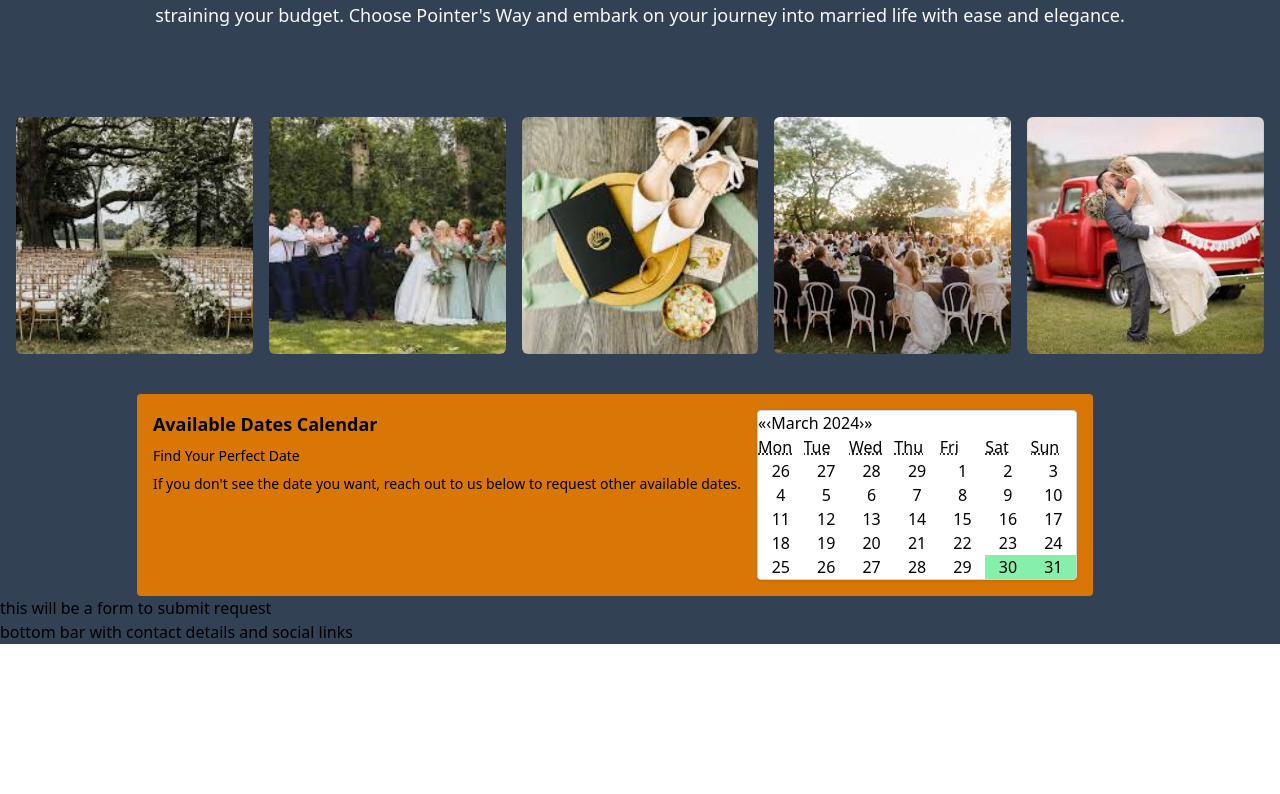
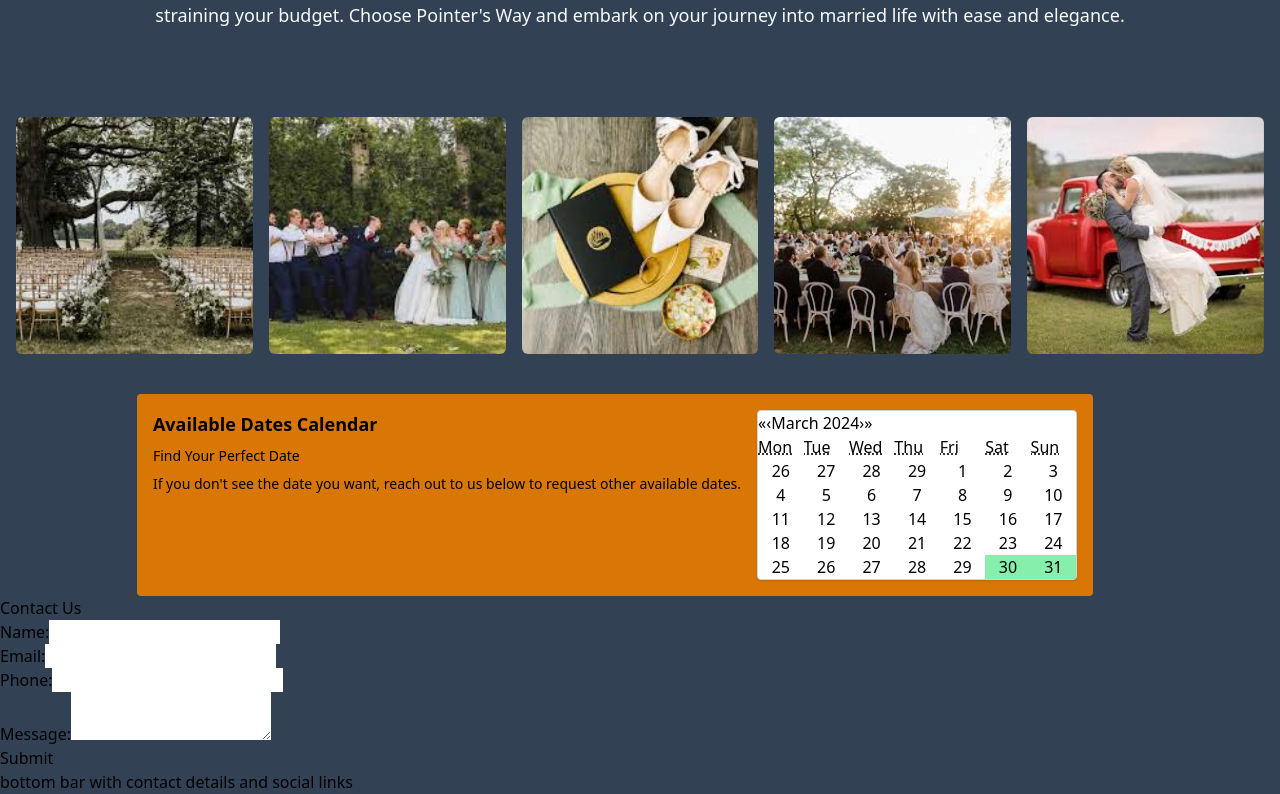
Before and after one commit to tnthreat33/pointer-way-wedding, a React (Create React App) app: page / in a window 1280 px wide. Shown: the part 821-1615 px from the top of the page. Before the commit the page ends 1465 px from the top, so only its background shows below. Built offline with nearby package versions, Linux system fonts and the light colour scheme.

Commit message:
add form

```diff
--- a/src/Contact.js
+++ b/src/Contact.js
@@ -1,9 +1,52 @@
+import React, { useState } from 'react';
 
-function Contact(){
+function Contact() {
+  const [formData, setFormData] = useState({
+    name: '',
+    email: '',
+    phone: '',
+    message: ''
+  });
 
-    return(
-        <p1> this will be a form to submit request</p1>
-    )
+  const handleChange = (e) => {
+    const { name, value } = e.target;
+    setFormData({
+      ...formData,
+      [name]: value
+    });
+  };
+
+  const handleSubmit = (e) => {
+    e.preventDefault();
+    const { name, email, phone, message } = formData;
+    const mailtoLink = `mailto:tnthreat33@gmail.com?subject=Customer Inquiry&body=Name: ${name}%0DEmail: ${email}%0DPhone: ${phone}%0DMessage: ${message}`;
+    window.location.href = mailtoLink;
+  };
+
+  return (
+    <div>
+      <h1>Contact Us</h1>
+      <form onSubmit={handleSubmit}>
+        <div>
+          <label htmlFor="name">Name:</label>
+          <input type="text" id="name" name="name" value={formData.name} onChange={handleChange} required />
+        </div>
+        <div>
+          <label htmlFor="email">Email:</label>
+          <input type="email" id="email" name="email" value={formData.email} onChange={handleChange} required />
+        </div>
+        <div>
+          <label htmlFor="phone">Phone:</label>
+          <input type="tel" id="phone" name="phone" value={formData.phone} onChange={handleChange} required />
+        </div>
+        <div>
+          <label htmlFor="message">Message:</label>
+          <textarea id="message" name="message" value={formData.message} onChange={handleChange} required />
+        </div>
+        <button type="submit">Submit</button>
+      </form>
+    </div>
+  );
 }
 
 export default Contact;
```
